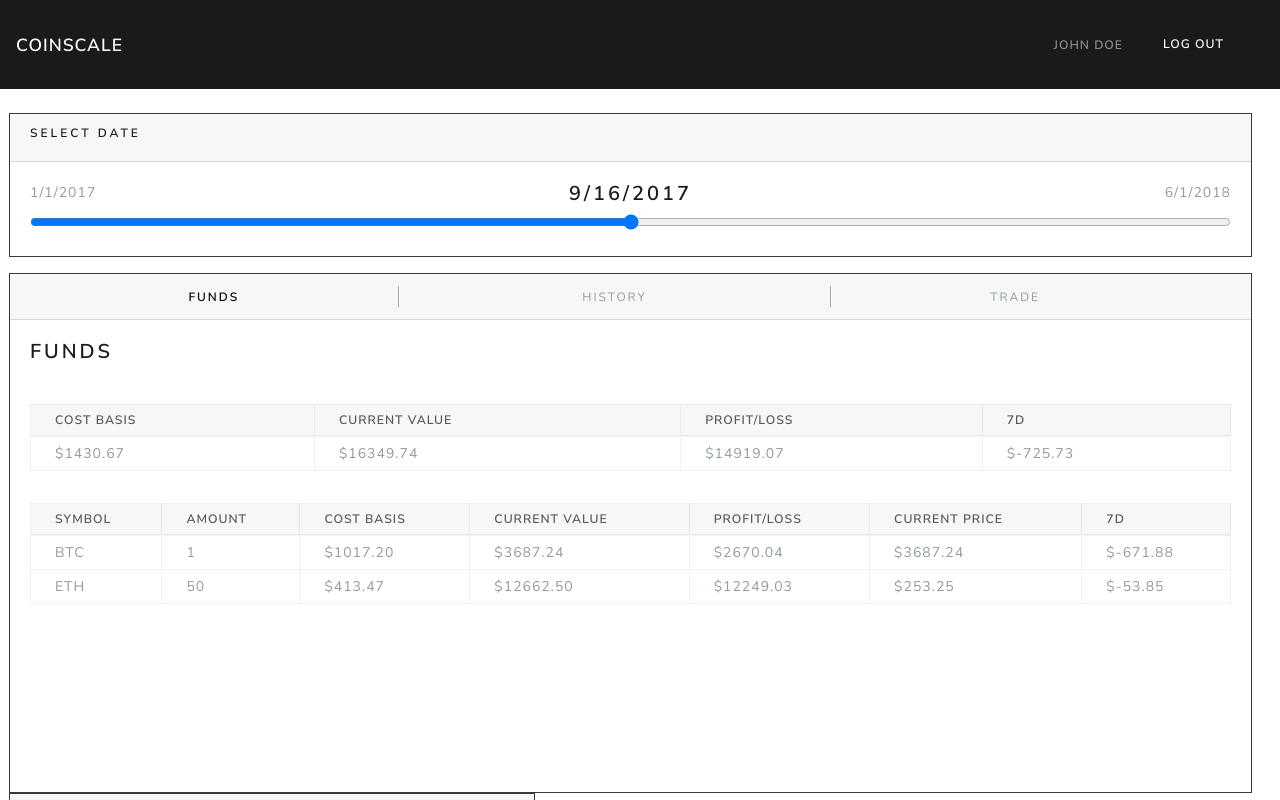
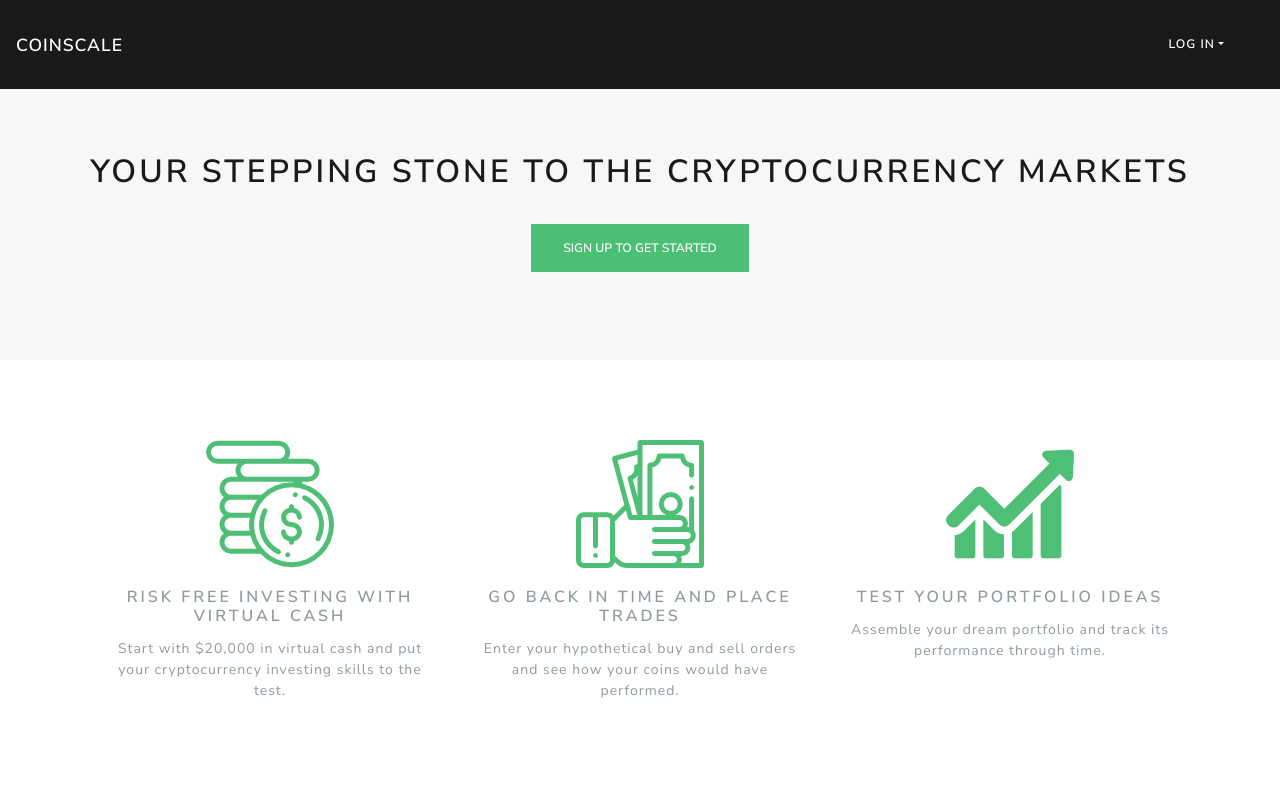
Before and after one commit to thomahau/coinscale-client, a React (Create React App) app: page / in a window 1280 px wide. Before the commit this address led to /dashboard/funds. Shown: the top 800 px of the page. Built offline with nearby package versions, Linux system fonts and the light colour scheme.

Commit message:
initial state

```diff
--- a/src/components/Navigation.js
+++ b/src/components/Navigation.js
@@ -49,6 +49,3 @@ export default class Navigation extends React.Component {
     );
   }
 }
-
-// export default Navigation;
-// style={{ border: '1px solid white', borderRadius: '4px' }}
--- a/src/reducers/reducers.js
+++ b/src/reducers/reducers.js
@@ -55,7 +55,7 @@ const MOCK_PORTFOLIO = [
 const initialState = {
   auth: {
     // authToken: ,
-    currentUser: 'John Doe'
+    currentUser: null
   },
   selected_timestamp: 1505520000, // 16/09/2017
   balance: 18569.3, // after mock purchases $1430.67065
```
